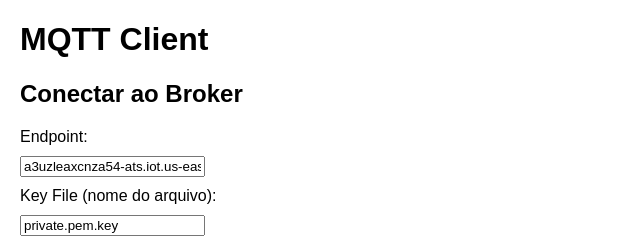
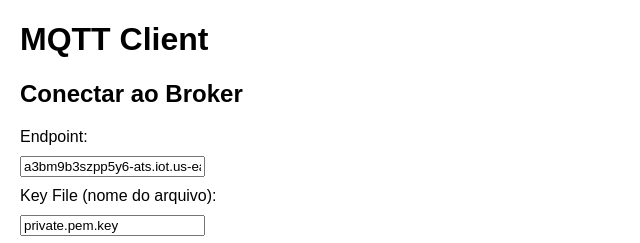
Before and after one commit to senaiinformatica/API_projeto_IOT2024, a website: page index.html in a window 1280 px wide. Shown: the top 243 px of the page, 0-640 px from the left. Drawn offline with nearby package versions, Linux system fonts and the light colour scheme; no server answers.

Commit message:
update hmtl

```diff
--- a/index.html
+++ b/index.html
@@ -39,7 +39,7 @@
 
     <h2>Conectar ao Broker</h2>
     <label for="endpoint">Endpoint:</label>
-    <input type="text" id="endpoint" value="a3uzleaxcnza54-ats.iot.us-east-1.amazonaws.com" />
+    <input type="text" id="endpoint" value="a3bm9b3szpp5y6-ats.iot.us-east-1.amazonaws.com" />
 
     <label for="keyFile">Key File (nome do arquivo):</label>
     <input type="text" id="keyFile" value="private.pem.key" />
```
